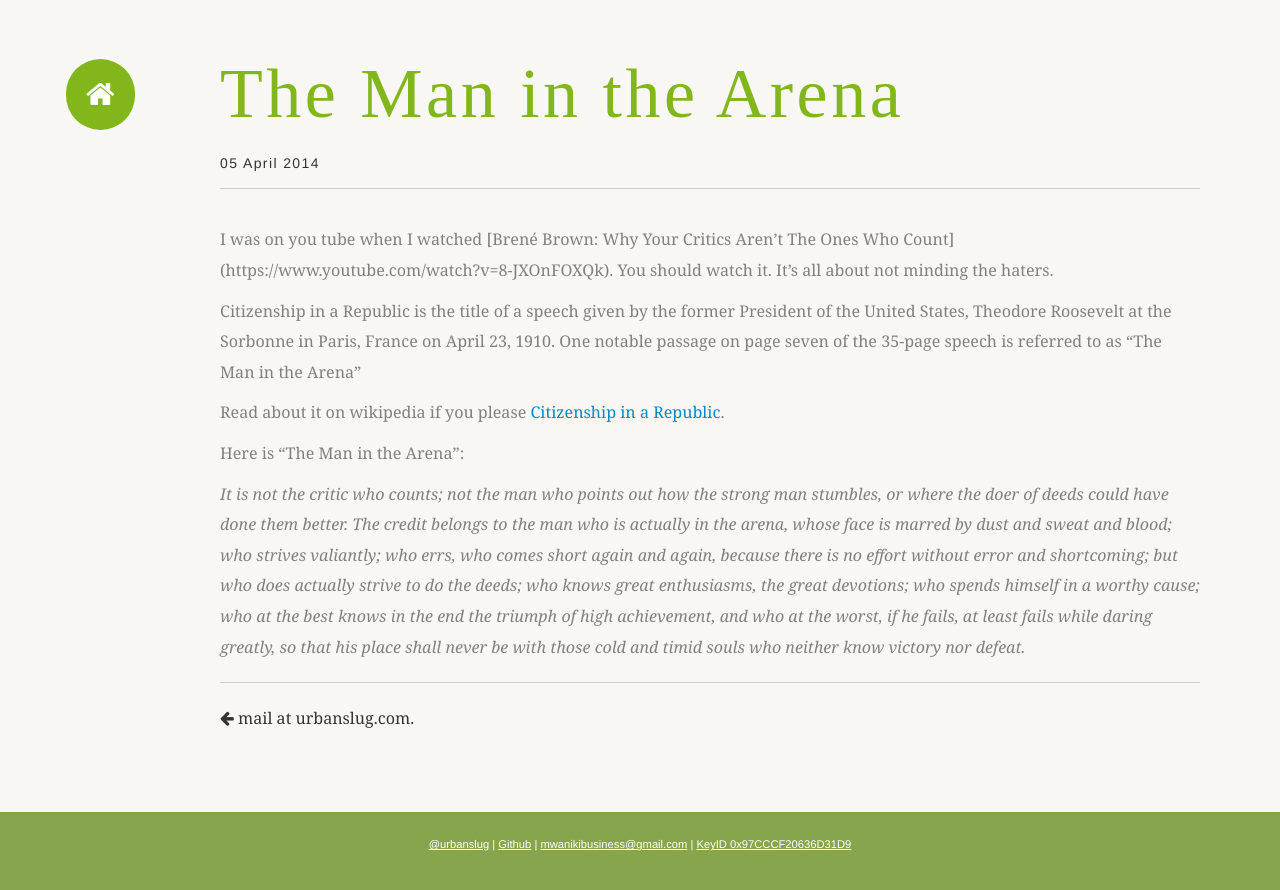
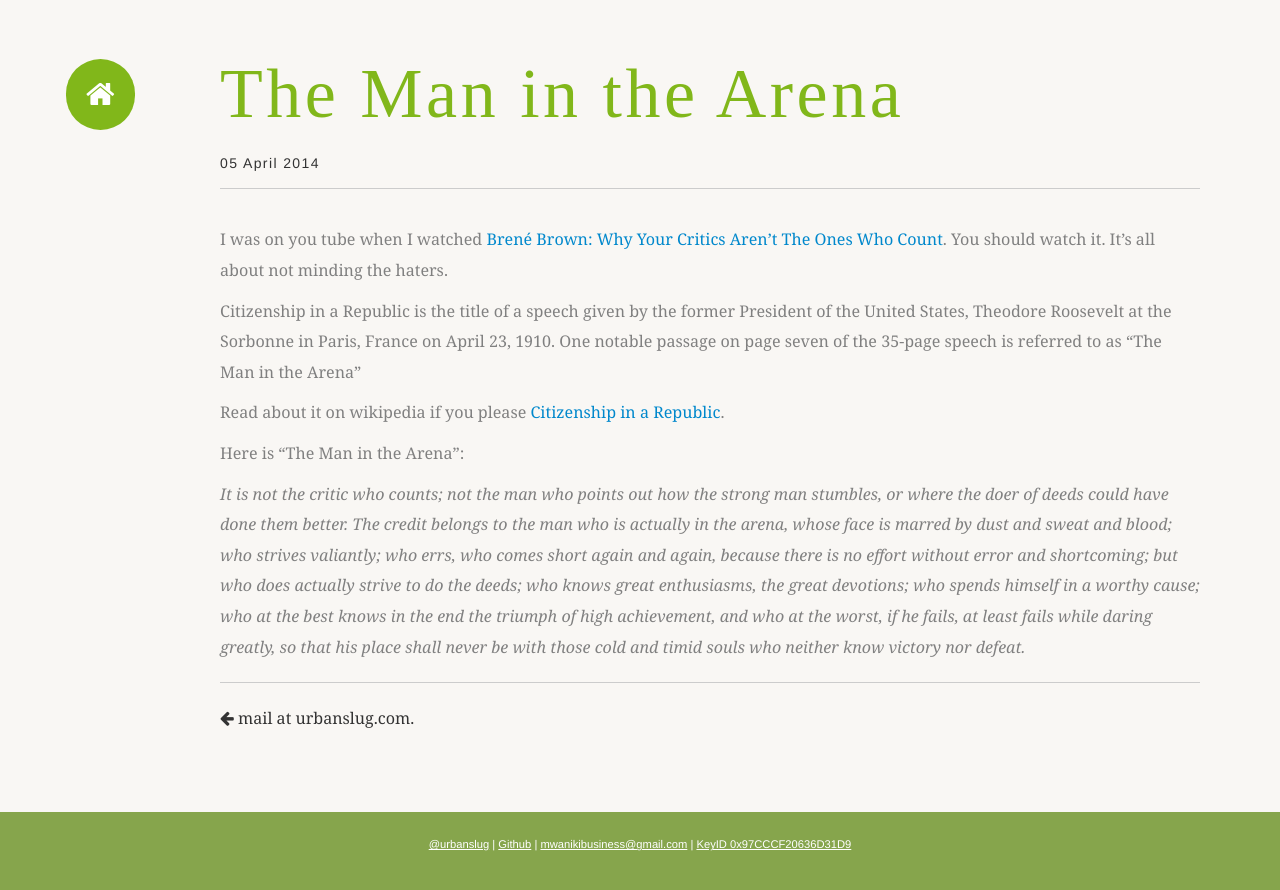
Before and after one commit to beerendlauwers/urbanslug.github.io, a Jekyll site: the page built from _posts/2014-04-05-Man-in-the-Arena.md, in a window 1280 px wide. Shown: the top 890 px of the page. Built offline with Jekyll 4.4.1, drawn with Linux system fonts in a browser that asks for light colours; some web fonts are replaced; part of the change alters nothing that is shown.

```diff
--- a/_config.yml
+++ b/_config.yml
@@ -1,5 +1,6 @@
 # visit https://github.com/mojombo/jekyll/wiki/Configuration for more settings
 
+markdown: kramdown
 auto: true # automatically update your jekyll
 server: true # runs a local server
 paginate: 10 # pagination basted on number of posts
--- a/_posts/2014-04-05-Man-in-the-Arena.md
+++ b/_posts/2014-04-05-Man-in-the-Arena.md
@@ -5,7 +5,7 @@ date: 2014-04-05 14:11:21
 categories: Inspirational
 ---
 
-I was on you tube when I watched [Brené Brown: Why Your Critics Aren't The Ones Who Count] (https://www.youtube.com/watch?v=8-JXOnFOXQk). You should watch it.
+I was on you tube when I watched [Brené Brown: Why Your Critics Aren't The Ones Who Count]. You should watch it.
 It's all about not minding the haters.
 
 Citizenship in a Republic is the title of a speech given by the former President of the United States, Theodore Roosevelt at the Sorbonne in Paris, France on April 23, 1910.
@@ -18,4 +18,5 @@ Here is "The Man in the Arena":
 *It is not the critic who counts; not the man who points out how the strong man stumbles, or where the doer of deeds could have done them better. The credit belongs to the man who is actually in the arena, whose face is marred by dust and sweat and blood; who strives valiantly; who errs, who comes short again and again, because there is no effort without error and shortcoming; but who does actually strive to do the deeds; who knows great enthusiasms, the great devotions; who spends himself in a worthy cause; who at the best knows in the end the triumph of high achievement, and who at the worst, if he fails, at least fails while daring greatly, so that his place shall never be with those cold and timid souls who neither know victory nor defeat.*
 
 
+[Brené Brown: Why Your Critics Aren't The Ones Who Count]: https://www.youtube.com/watch?v=8-JXOnFOXQk
 [Citizenship in a Republic]: https://en.wikipedia.org/wiki/Citizenship_in_a_Republic
```
